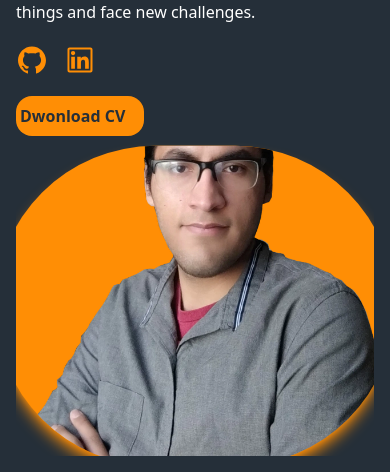
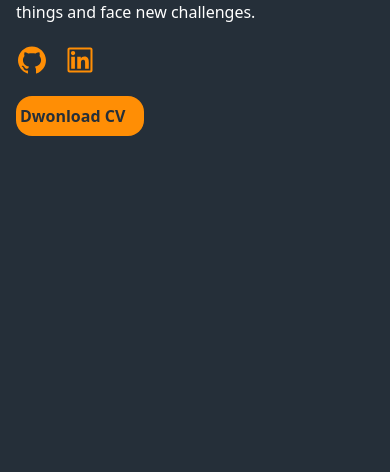
Before and after one commit to Maedkill12/portfoliov2, a React (Vite) app: page / in a window 390 px wide. Shown: the part 372-844 px from the top of the page. Built offline with nearby package versions, Linux system fonts and the light colour scheme; no server answers.

Commit message:
image fix

```diff
--- a/src/pages/Home.tsx
+++ b/src/pages/Home.tsx
@@ -30,18 +30,18 @@ const Home = () => {
       name="Home"
     >
       <motion.div
-        className="flex-1 flex flex-col justify-center"
+        className="flex flex-col justify-center flex-1"
         {...slideAnimation("down")}
       >
-        <p className="text-3xl font-bold mb-2">Hello, It's Me</p>
-        <h2 className="text-5xl font-bold mb-2">Alejandro Elias</h2>
-        <p className="text-3xl font-bold mb-5">
+        <p className="mb-2 text-3xl font-bold">Hello, It's Me</p>
+        <h2 className="mb-2 text-5xl font-bold">Alejandro Elias</h2>
+        <p className="mb-5 text-3xl font-bold">
           And I'm a{" "}
           <span style={{ color: snap.palette.primary }}>
             Fullstack Developer
           </span>
         </p>
-        <p className="text-base text-justify mb-5">
+        <p className="mb-5 text-base text-justify">
           I'm passionate about creating innovative and efficient solutions with
           web technologies. I have experience in developing web applications
           with React, TypeScript, Node.js, MongoDB and other tools. I like to
@@ -56,7 +56,7 @@ const Home = () => {
         </div>
         <motion.a
           whileHover={{ scale: 1.2 }}
-          className="w-32 px-1 py-2 rounded-2xl font-bold block"
+          className="block w-32 px-1 py-2 font-bold rounded-2xl"
           style={{
             backgroundColor: snap.palette.primary,
             color: snap.palette.backgroundHeader,
@@ -68,12 +68,12 @@ const Home = () => {
         </motion.a>
       </motion.div>
       <motion.div
-        className="flex-1 flex flex-col justify-center items-center overflow-hidden"
+        className="flex flex-col items-center justify-center flex-1 overflow-hidden"
         {...slideAnimation("up")}
       >
         <motion.div
           style={{ backgroundColor: snap.palette.primary }}
-          className="w-[400px] h-[400px] md:w-[300px] md:h-[300px] lg:w-[450px] lg:h-[450px] xl:w-[550px] xl:h-[550px] rounded-full flex flex-col items-center justify-center overflow-hidden relative shadow-[rgba(255,142,5,1)] shadow-lg"
+          className=" md:w-[300px] md:h-[300px] lg:w-[450px] lg:h-[450px] xl:w-[550px] xl:h-[550px] rounded-full flex flex-col items-center justify-center overflow-hidden relative shadow-[rgba(255,142,5,1)] shadow-lg"
           animate={{
             translateY: [10, 0, 10],
           }}
@@ -87,7 +87,7 @@ const Home = () => {
           <img
             src="./photo.webp"
             alt="Alejandro Elias"
-            className="absolute bottom-0"
+            className="absolute bottom-0 object-contain"
           />
         </motion.div>
       </motion.div>
```
